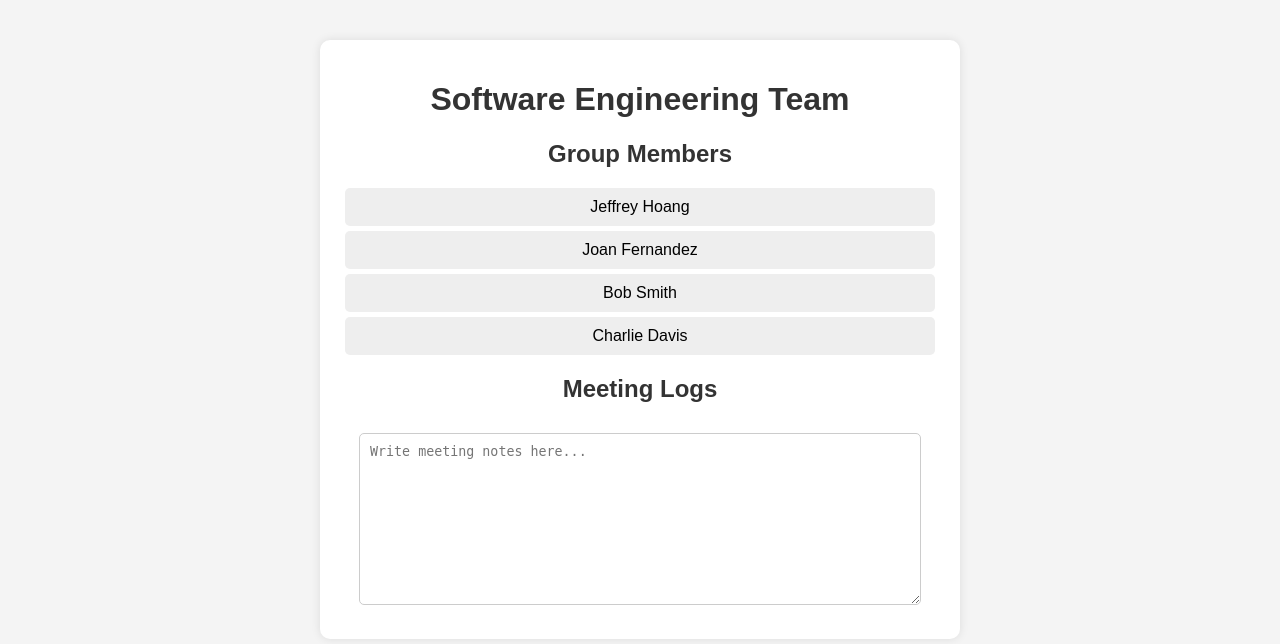
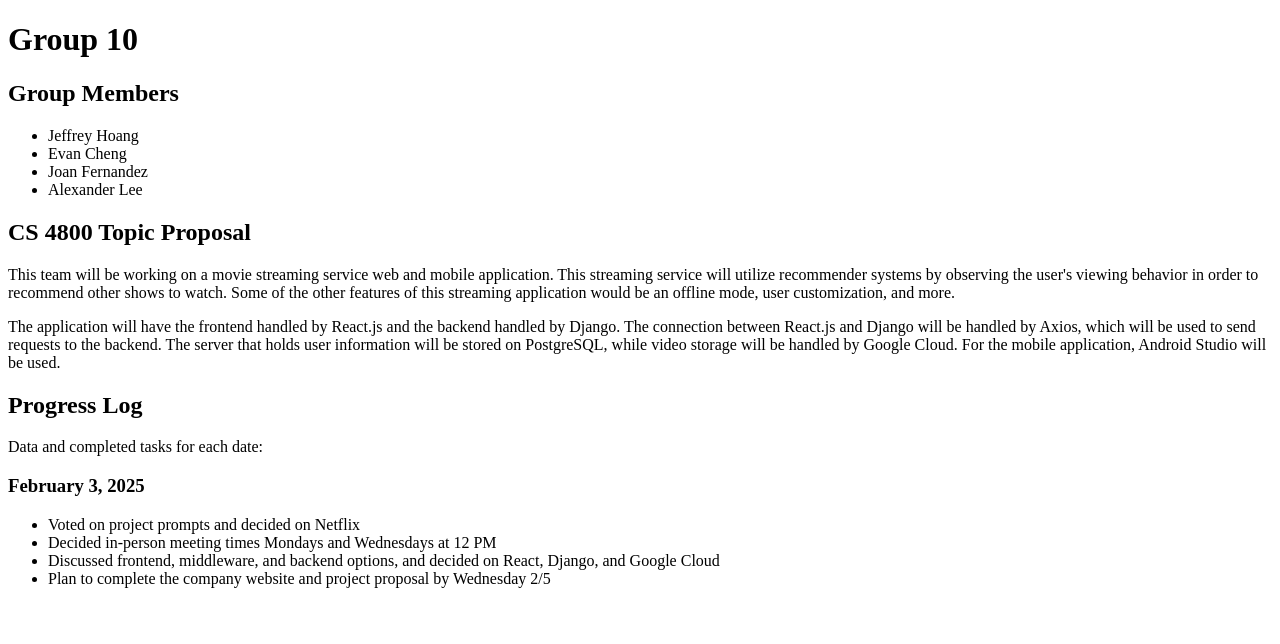
Before and after one commit to jeffreyhoang/4800-project, a Django app: page / in a window 1280 px wide. Shown: the top 644 px of the page. Run offline with Django 4.2, Linux system fonts and the light colour scheme.

Commit message:
Update homepage.html

```diff
--- a/movie_streamer/intro/templates/homepage.html
+++ b/movie_streamer/intro/templates/homepage.html
@@ -4,60 +4,43 @@
     <meta charset="UTF-8">
     <meta name="viewport" content="width=device-width, initial-scale=1.0">
     <title>Software Engineering Team</title>
-    <style>
-        body {
-            font-family: Arial, sans-serif;
-            margin: 40px;
-            text-align: center;
-            background-color: #f4f4f4;
-        }
-        .container {
-            background: white;
-            padding: 20px;
-            border-radius: 10px;
-            max-width: 600px;
-            margin: auto;
-            box-shadow: 0px 0px 10px rgba(0, 0, 0, 0.1);
-        }
-        h1, h2 {
-            color: #333;
-        }
-        textarea {
-            width: 90%;
-            height: 150px;
-            padding: 10px;
-            margin: 10px 0;
-            border: 1px solid #ccc;
-            border-radius: 5px;
-        }
-        ul {
-            list-style-type: none;
-            padding: 0;
-        }
-        li {
-            background: #eee;
-            margin: 5px;
-            padding: 10px;
-            border-radius: 5px;
-        }
-    </style>
 </head>
 <body>
 
-    <div class="container">
-        <h1>Software Engineering Team</h1>
+    <h1>Group 10</h1>
 
-        <h2>Group Members</h2>
-        <ul>
-            <li>Jeffrey Hoang</li>
-            <li>Joan Fernandez</li>
-            <li>Bob Smith</li>
-            <li>Charlie Davis</li>
-        </ul>
+    <h2>Group Members</h2>
+    <ul>
+        <li>Jeffrey Hoang</li>
+        <li>Evan Cheng</li>
+        <li>Joan Fernandez</li>
+        <li>Alexander Lee</li>
+    </ul>
 
-        <h2>Meeting Logs</h2>
-        <textarea placeholder="Write meeting notes here..."></textarea>
-    </div>
+    <h2>CS 4800 Topic Proposal</h2>
+    <p>
+        This team will be working on a movie streaming service web and mobile application.
+        This streaming service will utilize recommender systems by observing the user's viewing behavior
+        in order to recommend other shows to watch. Some of the other features of this streaming application
+        would be an offline mode, user customization, and more.
+    </p>
+    <p>
+        The application will have the frontend handled by React.js and the backend handled by Django.
+        The connection between React.js and Django will be handled by Axios, which will be used to send
+        requests to the backend. The server that holds user information will be stored on PostgreSQL, while
+        video storage will be handled by Google Cloud. For the mobile application, Android Studio will be used.
+    </p>
+
+    <h2>Progress Log</h2>
+    <p>Data and completed tasks for each date:</p>
+
+    <h3>February 3, 2025</h3>
+    <ul>
+        <li>Voted on project prompts and decided on Netflix</li>
+        <li>Decided in-person meeting times Mondays and Wednesdays at 12 PM</li>
+        <li>Discussed frontend, middleware, and backend options, and decided on React, Django, and Google Cloud</li>
+        <li>Plan to complete the company website and project proposal by Wednesday 2/5</li>
+    </ul>
 
 </body>
 </html>
```
